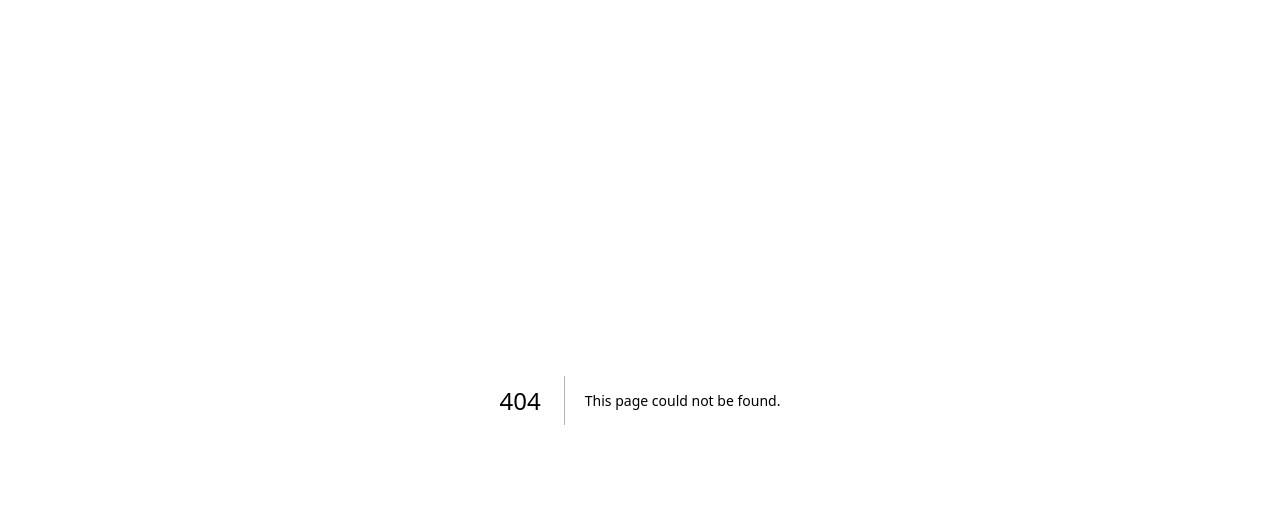
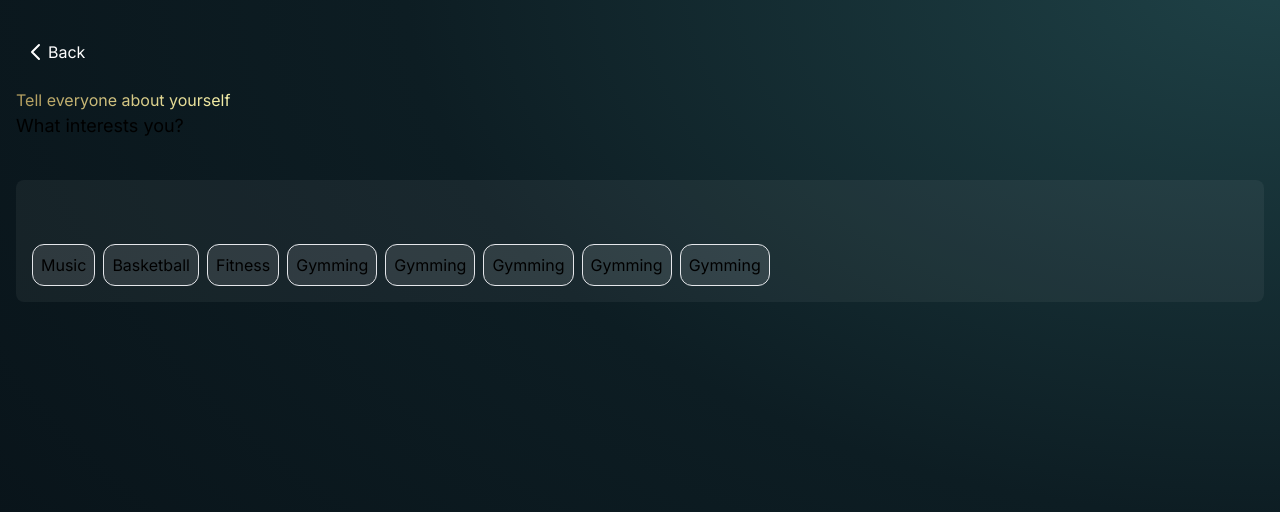
Before and after one commit to Nagitu/youapp-fullstack-test, a Next.js app in the folder frontend/: page /interest in a window 1280 px wide. Before the commit this address had no page. Shown: the top 512 px of the page. Built offline with nearby package versions, Linux system fonts and the light colour scheme.

Commit message:
fix: layout section

```diff
--- a/frontend/app/Auth/page.tsx
+++ b/frontend/app/Auth/page.tsx
@@ -8,7 +8,6 @@ import BackButton from "../components/Button/BackButton";
 
 type Variant = 'LOGIN' | 'REGISTER';
 
-// Tipe untuk state input
 type AuthState = {
   identifier: string;
   username: string;
--- a/frontend/app/Profile/components/Header.tsx
+++ b/frontend/app/Profile/components/Header.tsx
@@ -1,9 +1,14 @@
 // components/Header.tsx
 import BackButton from "../../components/Button/BackButton";
 
-const Header = ({ username }: { username: string }) => (
+type headerProps = {
+    username : string;
+    href : string;
+}
+
+const Header:React.FC<headerProps> = ({href,username}) => (
     <div className='flex items-center gap-24 p-4'>
-        <BackButton href="/Home"/>
+        <BackButton href={href}/>
         <h1 className='text-white'>{username}</h1>
     </div>
 );
--- a/frontend/app/Profile/components/InterestSection.tsx
+++ b/frontend/app/Profile/components/InterestSection.tsx
@@ -1,27 +1,23 @@
 import React, { useState } from 'react';
 import Section from './Section';
+import EditButton from './EditButton';
+import Link from 'next/link';
 
-type InterestSectionProps = {
-    action: 'SAVE' | 'EDIT';
-    onActionChange: () => void;
-};
-
-const InterestSection: React.FC<InterestSectionProps> = ({ action, onActionChange }) => {
-    const [disabled, setDisabled] = useState(action === 'SAVE');
-
-    React.useEffect(() => {
-        setDisabled(action === 'EDIT');
-    }, [action]);
-
+const InterestSection = () => {
     return (
-        <Section title="Interest" action={action} onActionChange={onActionChange}>
+        <div className="relative w-[90%] h-max bg-[#0E191F] rounded-custom p-4 mx-auto">
+            <div className='flex items-center justify-between mb-4'>
+                <span className="text-white text-xl font-semibold">Interest</span>
+                    <Link href={'/interest'}>
+                        <EditButton />
+                    </Link>
+            </div>
             <input
                 type='text'
                 className="w-full h-[110px] p-4 rounded-custom bg-[#0E191F] text-white"
                 placeholder="Add in your interest to find a better match"
-                disabled={disabled}
             />
-        </Section>
+        </div>
     );
 };
 
--- a/frontend/app/Profile/page.tsx
+++ b/frontend/app/Profile/page.tsx
@@ -32,7 +32,7 @@ const Page: React.FC = () => {
     };
     return (
         <div className='flex flex-col min-h-screen py-4'>
-            <Header username={username} />
+            <Header username={username} href="/Home"/>
             <div className='flex flex-col gap-5'>
                 <ProfileInput username={username} />
                 <AboutSection
--- /dev/null
+++ b/frontend/app/interest/page.tsx
@@ -0,0 +1,41 @@
+'use client'
+
+import BackButton from "../components/Button/BackButton"
+import Header from "../Profile/components/Header"
+
+const Page = () => {
+  return (
+    <div className='flex flex-col py-4 min-h-screen bg-custom-radial-gradient'>
+          <div className='flex items-center gap-24 p-4'>
+        <BackButton href='/Profile'/>
+    </div>
+        <div className='flex flex-col  w-full max-w-full px-4'>
+            <div className='flex flex-col mb-10'>
+            <span className='text-gradient'>
+                Tell everyone about yourself
+            </span>
+            <span className='text-lg'>
+                What interests you?
+            </span>
+            </div>
+            <div className='w-full max-w-full p-4 bg-[#D9D9D90F] rounded-lg flex flex-col gap-2'>
+                <input
+                  className='h-10 bg-transparent w-full border border-transparent focus:border-gray-300 rounded-lg px-2'
+                />
+                <div className='flex flex-wrap gap-2 w-full'>
+                    <div className='border bg-[#FFFFFF1A] p-2 rounded-xl'>Music</div>
+                    <div className='border bg-[#FFFFFF1A] p-2 rounded-xl'>Basketball</div>
+                    <div className='border bg-[#FFFFFF1A] p-2 rounded-xl'>Fitness</div>
+                    <div className='border bg-[#FFFFFF1A] p-2 rounded-xl'>Gymming</div>
+                    <div className='border bg-[#FFFFFF1A] p-2 rounded-xl'>Gymming</div>
+                    <div className='border bg-[#FFFFFF1A] p-2 rounded-xl'>Gymming</div>
+                    <div className='border bg-[#FFFFFF1A] p-2 rounded-xl'>Gymming</div>
+                    <div className='border bg-[#FFFFFF1A] p-2 rounded-xl'>Gymming</div>
+                </div>
+            </div>
+        </div>
+    </div>
+  )
+}
+
+export default Page
```
